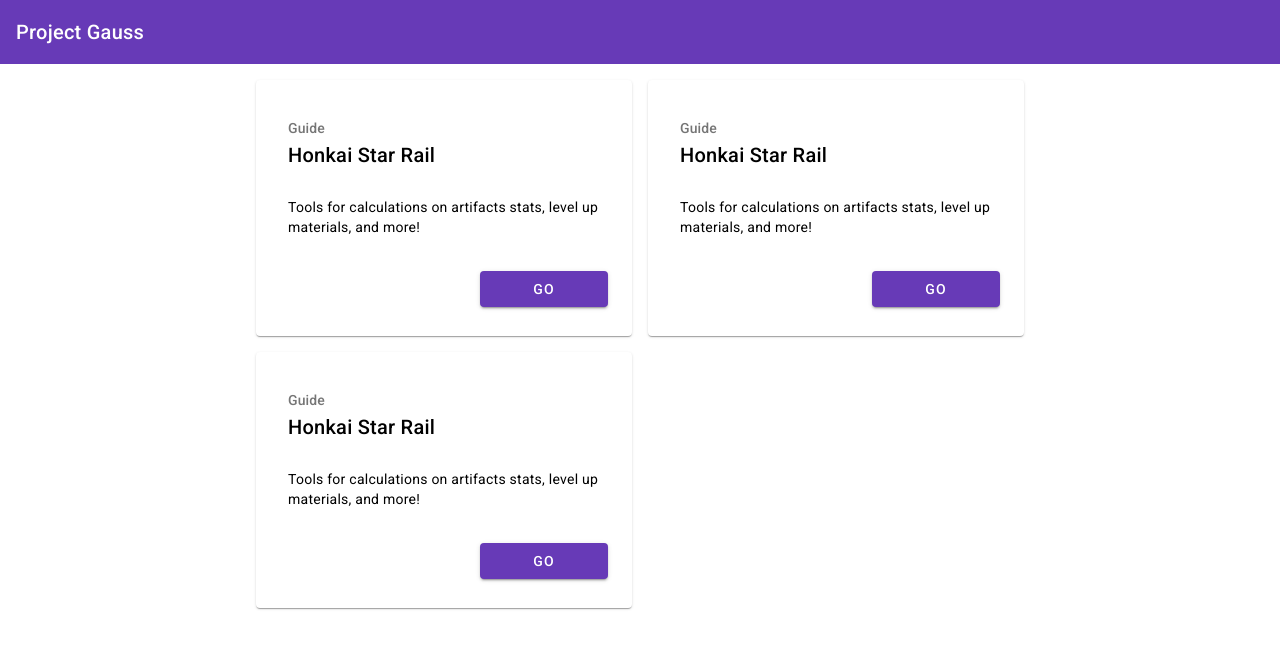
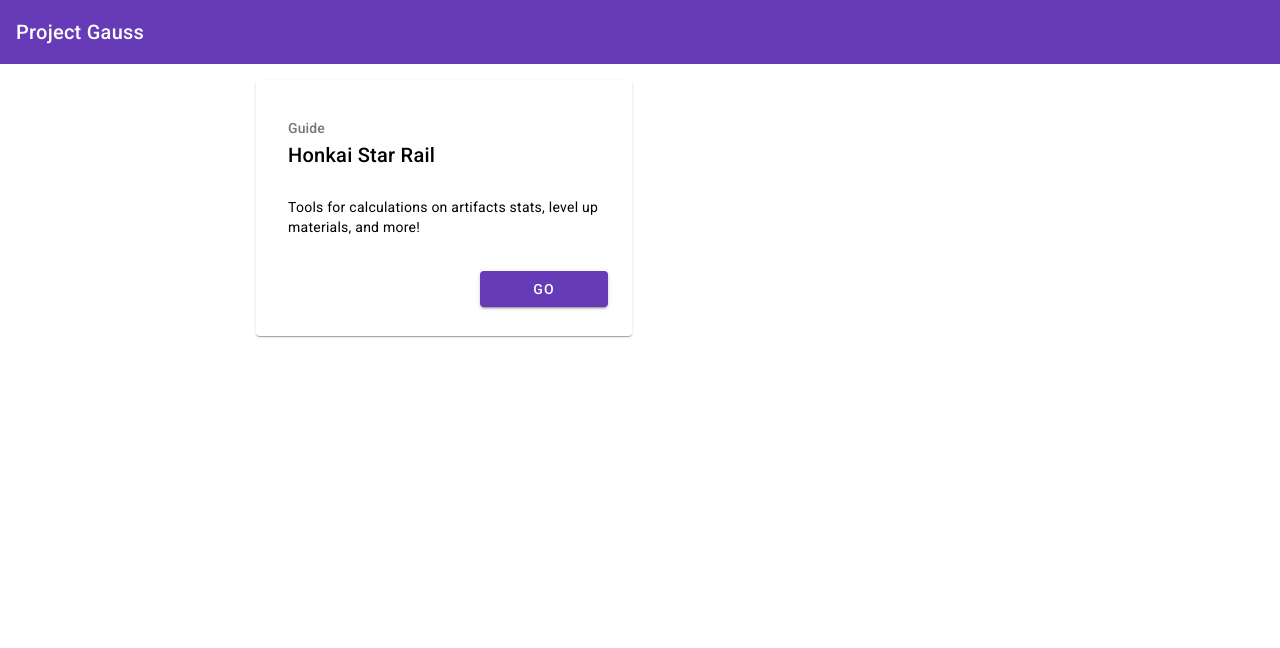
Before and after one commit to AloneInAbyss/project-gauss-frontend, an Angular app: page /home in a window 1280 px wide. Shown: the top 648 px of the page. Built offline with nearby package versions, Linux system fonts and the light colour scheme.

Commit message:
remove duplicated cards

```diff
--- a/src/app/pages/home/home.component.ts
+++ b/src/app/pages/home/home.component.ts
@@ -16,22 +16,6 @@
         'Tools for calculations on artifacts stats, level up materials, and more!',
       route: '/' + StarRailRoute.path,
       button: 'GO'
-    },
-    {
-      subtitle: 'Guide',
-      title: 'Honkai Star Rail',
-      content:
-        'Tools for calculations on artifacts stats, level up materials, and more!',
-      route: '/' + StarRailRoute.path,
-      button: 'GO'
-    },
-    {
-      subtitle: 'Guide',
-      title: 'Honkai Star Rail',
-      content:
-        'Tools for calculations on artifacts stats, level up materials, and more!',
-      route: '/' + StarRailRoute.path,
-      button: 'GO'
     }
   ];
 }
```
